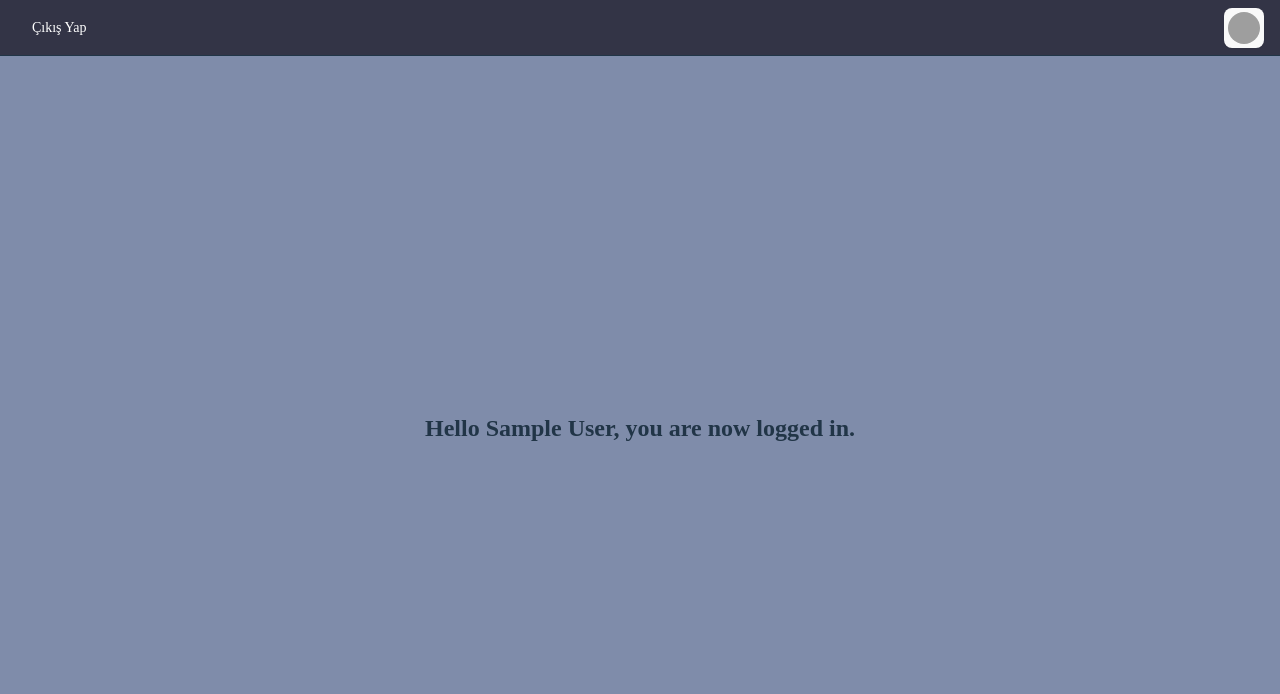
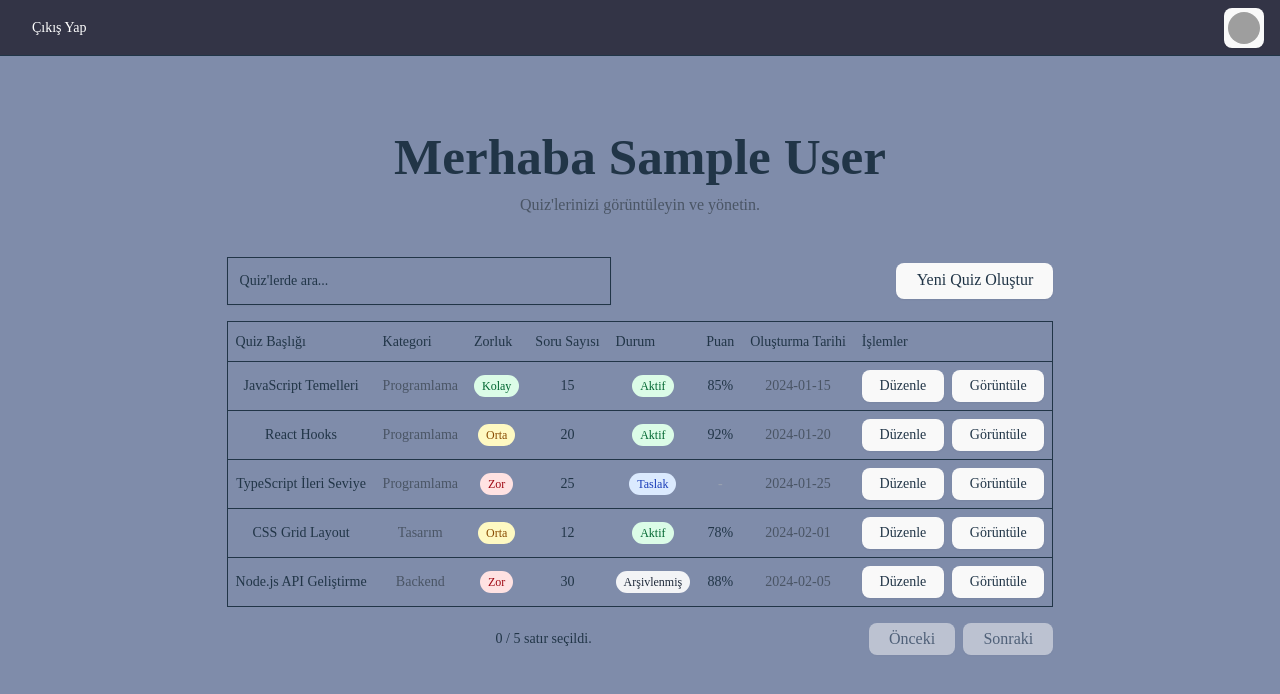
Before and after one commit to MustafaAykut77/quiz-platfrom, a React (Vite) app: page /home in a window 1280 px wide. Shown: the top 694 px of the page. Built offline with nearby package versions, Linux system fonts and the light colour scheme; no server answers; sample sign-in values are in the browser's storage; grey boxes are pictures that could not be loaded.

Commit message:
added table

```diff
--- /dev/null
+++ b/components/ui/table.jsx
@@ -0,0 +1,121 @@
+import * as React from "react"
+
+import { cn } from "@/lib/utils"
+
+function Table({
+  className,
+  ...props
+}) {
+  return (
+    <div data-slot="table-container" className="relative w-full overflow-x-auto">
+      <table
+        data-slot="table"
+        className={cn("w-full caption-bottom text-sm", className)}
+        {...props} />
+    </div>
+  );
+}
+
+function TableHeader({
+  className,
+  ...props
+}) {
+  return (
+    <thead
+      data-slot="table-header"
+      className={cn("[&_tr]:border-b", className)}
+      {...props} />
+  );
+}
+
+function TableBody({
+  className,
+  ...props
+}) {
+  return (
+    <tbody
+      data-slot="table-body"
+      className={cn("[&_tr:last-child]:border-0", className)}
+      {...props} />
+  );
+}
+
+function TableFooter({
+  className,
+  ...props
+}) {
+  return (
+    <tfoot
+      data-slot="table-footer"
+      className={cn("bg-muted/50 border-t font-medium [&>tr]:last:border-b-0", className)}
+      {...props} />
+  );
+}
+
+function TableRow({
+  className,
+  ...props
+}) {
+  return (
+    <tr
+      data-slot="table-row"
+      className={cn(
+        "hover:bg-muted/50 data-[state=selected]:bg-muted border-b transition-colors",
+        className
+      )}
+      {...props} />
+  );
+}
+
+function TableHead({
+  className,
+  ...props
+}) {
+  return (
+    <th
+      data-slot="table-head"
+      className={cn(
+        "text-foreground h-10 px-2 text-left align-middle font-medium whitespace-nowrap [&:has([role=checkbox])]:pr-0 [&>[role=checkbox]]:translate-y-[2px]",
+        className
+      )}
+      {...props} />
+  );
+}
+
+function TableCell({
+  className,
+  ...props
+}) {
+  return (
+    <td
+      data-slot="table-cell"
+      className={cn(
+        "p-2 align-middle whitespace-nowrap [&:has([role=checkbox])]:pr-0 [&>[role=checkbox]]:translate-y-[2px]",
+        className
+      )}
+      {...props} />
+  );
+}
+
+function TableCaption({
+  className,
+  ...props
+}) {
+  return (
+    <caption
+      data-slot="table-caption"
+      className={cn("text-muted-foreground mt-4 text-sm", className)}
+      {...props} />
+  );
+}
+
+export {
+  Table,
+  TableHeader,
+  TableBody,
+  TableFooter,
+  TableHead,
+  TableRow,
+  TableCell,
+  TableCaption,
+}
--- a/package.json
+++ b/package.json
@@ -18,6 +18,7 @@
     "@radix-ui/react-progress": "^1.1.4",
     "@radix-ui/react-slot": "^1.2.0",
     "@tailwindcss/vite": "^4.0.13",
+    "@tanstack/react-table": "^8.21.3",
     "autoprefixer": "^10.4.21",
     "axios": "^1.9.0",
     "class-variance-authority": "^0.7.1",
--- a/src/pages/Qwiz.jsx
+++ b/src/pages/Qwiz.jsx
@@ -1,28 +1,288 @@
-import '../index.css'
-import "../config/firebase-config"
-import { useAuth } from '../contexts/authContext/page'
+import '../index.css';
+import "../config/firebase-config";
+import { useAuth } from '../contexts/authContext/page';
 import axios from "axios";
+import { useState, useEffect, useMemo } from "react";
+
+import {
+  getCoreRowModel,
+  getFilteredRowModel,
+  getPaginationRowModel,
+  getSortedRowModel,
+  useReactTable,
+} from "@tanstack/react-table";
+
+import {
+  Table,
+  TableBody,
+  TableCell,
+  TableHead,
+  TableHeader,
+  TableRow,
+} from "@/components/ui/table";
+
+import { Button } from "@/components/ui/button";
+import { Input } from "@/components/ui/input";
 
 const getData = async (token) => {
   const response = await axios.get(`http://localhost:3000/protected`, {
     headers: {
-        Authorization: `Bearer ${token}`
+      Authorization: `Bearer ${token}`
     },
   });
   console.log(response);
-}
+};
 
 const Qwiz = () => {
-  const { currentUser } = useAuth()
-  // JWT token
-  // console.log(currentUser.accessToken)
-  getData(currentUser.accessToken);
+  const { currentUser } = useAuth();
+  const [sorting, setSorting] = useState([]);
+  const [columnFilters, setColumnFilters] = useState([]);
+  const [columnVisibility, setColumnVisibility] = useState({});
+  const [rowSelection, setRowSelection] = useState({});
+  const [quizzes, setQuizzes] = useState([]);
+
+  const mockQuizzes = [
+    {
+      id: "1",
+      title: "JavaScript Temelleri",
+      description: "JavaScript'in temel kavramlarını öğrenin",
+      category: "Programlama",
+      difficulty: "Kolay",
+      questionCount: 15,
+      createdAt: "2024-01-15",
+      status: "Aktif",
+      score: 85
+    },
+    {
+      id: "2",
+      title: "React Hooks",
+      description: "React Hooks kullanımı ve best practices",
+      category: "Programlama",
+      difficulty: "Orta",
+      questionCount: 20,
+      createdAt: "2024-01-20",
+      status: "Aktif",
+      score: 92
+    },
+    {
+      id: "3",
+      title: "TypeScript İleri Seviye",
+      description: "TypeScript'te generic'ler ve utility types",
+      category: "Programlama",
+      difficulty: "Zor",
+      questionCount: 25,
+      createdAt: "2024-01-25",
+      status: "Taslak"
+    },
+    {
+      id: "4",
+      title: "CSS Grid Layout",
+      description: "Modern CSS Grid sistemi",
+      category: "Tasarım",
+      difficulty: "Orta",
+      questionCount: 12,
+      createdAt: "2024-02-01",
+      status: "Aktif",
+      score: 78
+    },
+    {
+      id: "5",
+      title: "Node.js API Geliştirme",
+      description: "RESTful API tasarımı ve geliştirme",
+      category: "Backend",
+      difficulty: "Zor",
+      questionCount: 30,
+      createdAt: "2024-02-05",
+      status: "Arşivlenmiş",
+      score: 88
+    }
+  ];
+
+  const columns = useMemo(() => [
+    {
+      accessorKey: "title",
+      header: "Quiz Başlığı",
+      cell: ({ row }) => <div className="font-medium">{row.getValue("title")}</div>
+    },
+    {
+      accessorKey: "category",
+      header: "Kategori",
+      cell: ({ row }) => (
+        <div className="text-sm text-gray-600">{row.getValue("category")}</div>
+      )
+    },
+    {
+      accessorKey: "difficulty",
+      header: "Zorluk",
+      cell: ({ row }) => {
+        const difficulty = row.getValue("difficulty");
+        const colorClass = {
+          "Kolay": "bg-green-100 text-green-800",
+          "Orta": "bg-yellow-100 text-yellow-800",
+          "Zor": "bg-red-100 text-red-800"
+        }[difficulty] || "bg-gray-100 text-gray-800";
+
+        return (
+          <span className={`px-2 py-1 rounded-full text-xs font-medium ${colorClass}`}>
+            {difficulty}
+          </span>
+        );
+      }
+    },
+    {
+      accessorKey: "questionCount",
+      header: "Soru Sayısı",
+      cell: ({ row }) => (
+        <div className="text-center">{row.getValue("questionCount")}</div>
+      )
+    },
+    {
+      accessorKey: "status",
+      header: "Durum",
+      cell: ({ row }) => {
+        const status = row.getValue("status");
+        const colorClass = {
+          "Aktif": "bg-green-100 text-green-800",
+          "Taslak": "bg-blue-100 text-blue-800",
+          "Arşivlenmiş": "bg-gray-100 text-gray-800"
+        }[status] || "bg-gray-100 text-gray-800";
+
+        return (
+          <span className={`px-2 py-1 rounded-full text-xs font-medium ${colorClass}`}>
+            {status}
+          </span>
+        );
+      }
+    },
+    {
+      accessorKey: "score",
+      header: "Puan",
+      cell: ({ row }) => {
+        const score = row.getValue("score");
+        return score ? (
+          <div className="text-center font-medium">{score}%</div>
+        ) : (
+          <div className="text-center text-gray-400">-</div>
+        );
+      }
+    },
+    {
+      accessorKey: "createdAt",
+      header: "Oluşturma Tarihi",
+      cell: ({ row }) => (
+        <div className="text-sm text-gray-600">{row.getValue("createdAt")}</div>
+      )
+    },
+    {
+      id: "actions",
+      header: "İşlemler",
+      cell: ({ row }) => (
+        <div className="flex space-x-2">
+          <Button variant="outline" size="sm">Düzenle</Button>
+          <Button variant="outline" size="sm">Görüntüle</Button>
+        </div>
+      )
+    }
+  ], []);
+
+  const table = useReactTable({
+    data: mockQuizzes,
+    columns,
+    onSortingChange: setSorting,
+    onColumnFiltersChange: setColumnFilters,
+    getCoreRowModel: getCoreRowModel(),
+    getPaginationRowModel: getPaginationRowModel(),
+    getSortedRowModel: getSortedRowModel(),
+    getFilteredRowModel: getFilteredRowModel(),
+    onColumnVisibilityChange: setColumnVisibility,
+    onRowSelectionChange: setRowSelection,
+    state: {
+      sorting,
+      columnFilters,
+      columnVisibility,
+      rowSelection
+    }
+  });
+
+  useEffect(() => {
+    if (currentUser?.accessToken) {
+      getData(currentUser.accessToken);
+    }
+  }, [currentUser]);
+
   return (
-    <>
-     <div className='text-2xl font-bold pt-14'>Hello {currentUser.displayName ? currentUser.displayName : currentUser.email}
-      , you are now logged in.</div>
-    </>
-  )
-}
+    <div className="container mx-auto py-10">
+      <div className="mb-6">
+        <h1 className="text-2xl font-bold mb-2">
+          Merhaba {currentUser?.displayName || currentUser?.email}
+        </h1>
+        <p className="text-gray-600">Quiz'lerinizi görüntüleyin ve yönetin.</p>
+      </div>
+
+      <div className="flex items-center py-4">
+        <Input
+          placeholder="Quiz'lerde ara..."
+          value={table.getColumn("title")?.getFilterValue() ?? ""}
+          onChange={(e) =>
+            table.getColumn("title")?.setFilterValue(e.target.value)
+          }
+          className="max-w-sm"
+        />
+        <Button className="ml-auto">Yeni Quiz Oluştur</Button>
+      </div>
+
+      <div className="rounded-md border">
+        <Table>
+          <TableHeader>
+            {table.getHeaderGroups().map(headerGroup => (
+              <TableRow key={headerGroup.id}>
+                {headerGroup.headers.map(header => (
+                  <TableHead key={header.id}>
+                    {header.isPlaceholder
+                      ? null
+                      : header.column.columnDef.header}
+                  </TableHead>
+                ))}
+              </TableRow>
+            ))}
+          </TableHeader>
+          <TableBody>
+            {table.getRowModel().rows.length ? (
+              table.getRowModel().rows.map(row => (
+                <TableRow key={row.id} data-state={row.getIsSelected() && "selected"}>
+                  {row.getVisibleCells().map(cell => (
+                    <TableCell key={cell.id}>
+                      {cell.column.columnDef.cell(cell.getContext())}
+                    </TableCell>
+                  ))}
+                </TableRow>
+              ))
+            ) : (
+              <TableRow>
+                <TableCell colSpan={columns.length} className="h-24 text-center">
+                  Sonuç bulunamadı.
+                </TableCell>
+              </TableRow>
+            )}
+          </TableBody>
+        </Table>
+      </div>
+
+      <div className="flex items-center justify-end space-x-2 py-4">
+        <div className="flex-1 text-sm text-muted-foreground">
+          {table.getFilteredSelectedRowModel().rows.length} / {table.getFilteredRowModel().rows.length} satır seçildi.
+        </div>
+        <div className="space-x-2">
+          <Button variant="outline" size="sm" onClick={() => table.previousPage()} disabled={!table.getCanPreviousPage()}>
+            Önceki
+          </Button>
+          <Button variant="outline" size="sm" onClick={() => table.nextPage()} disabled={!table.getCanNextPage()}>
+            Sonraki
+          </Button>
+        </div>
+      </div>
+    </div>
+  );
+};
 
 export default Qwiz;
```
Also changed, not shown: 1 other file (tests, documents, lock files or other folders).
